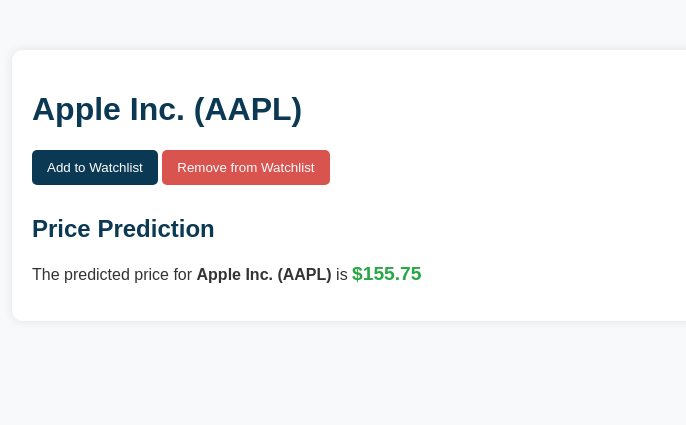
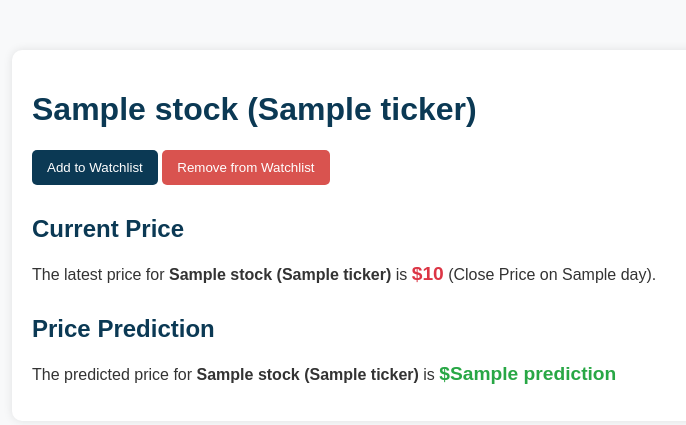
Before and after one commit to aunnoman1/Stock-Vision, a Django app: template stockvision/sv/templates/onestockpage.html in a window 1280 px wide. Shown: the top 425 px of the page, without its empty margins (208-894 px from the left). Run offline with Django 3.2, Linux system fonts and the light colour scheme; the template is opened without the code that fills it: most values are stand-ins (such as "Sample title", 1, 10 or a date in 2020).

Commit message:
search bar and stock page

```diff
--- a/stockvision/sv/templates/onestockpage.html
+++ b/stockvision/sv/templates/onestockpage.html
@@ -1,10 +1,9 @@
 <!DOCTYPE html>
 <html lang="en">
-
 <head>
     <meta charset="UTF-8">
     <meta name="viewport" content="width=device-width, initial-scale=1.0">
-    <title>Stock Vision - Stock Details</title>
+    <title>Stock Vision - {{ stock.name }} Details</title>
     <style>
         body {
             font-family: Arial, sans-serif;
@@ -13,7 +12,6 @@
             margin: 0;
             padding: 0;
         }
-
         .container {
             max-width: 800px;
             margin: 50px auto;
@@ -22,16 +20,13 @@
             border-radius: 10px;
             box-shadow: 0 0 10px rgba(0, 0, 0, 0.1);
         }
-
         h1 {
             font-size: 2rem;
             color: #0b3954;
         }
-
         .stock-actions {
             margin: 20px 0;
         }
-
         .stock-input {
             padding: 10px;
             border-radius: 5px;
@@ -39,7 +34,6 @@
             width: 70%;
             margin-right: 10px;
         }
-
         .btn {
             padding: 10px 15px;
             background-color: #0b3954;
@@ -48,45 +42,54 @@
             border-radius: 5px;
             cursor: pointer;
         }
-
         .btn:hover {
             background-color: #1d4e89;
         }
-
-        .prediction-section {
+        .prediction-section, .price-section {
             margin-top: 30px;
         }
-
-        .prediction-section h2 {
+        .price-section h2, .prediction-section h2 {
             color: #0b3954;
             font-size: 1.5rem;
         }
-
+        .price-value, .prediction-value {
+            font-size: 1.2rem;
+            font-weight: bold;
+        }
+        .price-value {
+            color: #dc3545;
+        }
         .prediction-value {
-            font-size: 1.2rem;
             color: #28a745;
-            font-weight: bold;
         }
     </style>
 </head>
-
 <body>
     <div class="container">
-        <!-- Stock Name -->
-        <h1>Apple Inc. (AAPL)</h1>
 
-        <!-- Add/Remove from Watchlist Actions -->
+        <h1>{{ stock.name }} ({{ stock.ticker }})</h1>
+
         <div class="stock-actions">
             <button class="btn">Add to Watchlist</button>
             <button class="btn" style="background-color: #d9534f;">Remove from Watchlist</button>
         </div>
 
-        <!-- Price Prediction Section -->
+        <div class="price-section">
+            <h2>Current Price</h2>
+            {% if latest_price %}
+            <p>The latest price for <strong>{{ stock.name }} ({{ stock.ticker }})</strong> is
+               <span class="price-value">${{ latest_price.close_price }}</span> (Close Price on {{ latest_price.day }}).</p>
+            {% else %}
+            <p>No price data available for <strong>{{ stock.name }} ({{ stock.ticker }})</strong>.</p>
+            {% endif %}
+        </div>
+
+
         <div class="prediction-section">
             <h2>Price Prediction</h2>
-            <p>The predicted price for <strong>Apple Inc. (AAPL)</strong> is <span class="prediction-value">$155.75</span></p>
+            <p>The predicted price for <strong>{{ stock.name }} ({{ stock.ticker }})</strong> is
+               <span class="prediction-value">${{ stock.prediction }}</span></p>
         </div>
     </div>
 </body>
-
 </html>
--- a/stockvision/sv/urls.py
+++ b/stockvision/sv/urls.py
@@ -4,4 +4,5 @@ from . import views
 urlpatterns = [
     path("", views.homepage_view, name='home'),
     path('stock/<str:symbol>/', views.stock_detail, name='stock_detail'),
+    path('search_stocks/', views.search_stocks, name='search_stocks'),
 ]
```
Also changed, not shown: stockvision/sv/templates/home.html (+56 -1 lines), stockvision/sv/views.py (+24 -8 lines).
